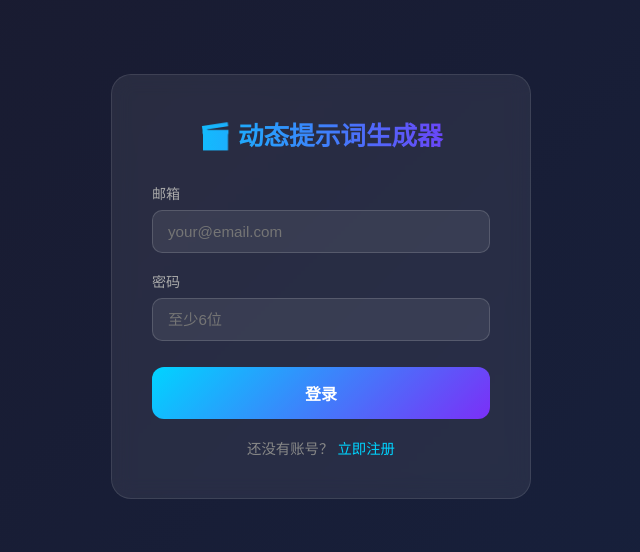
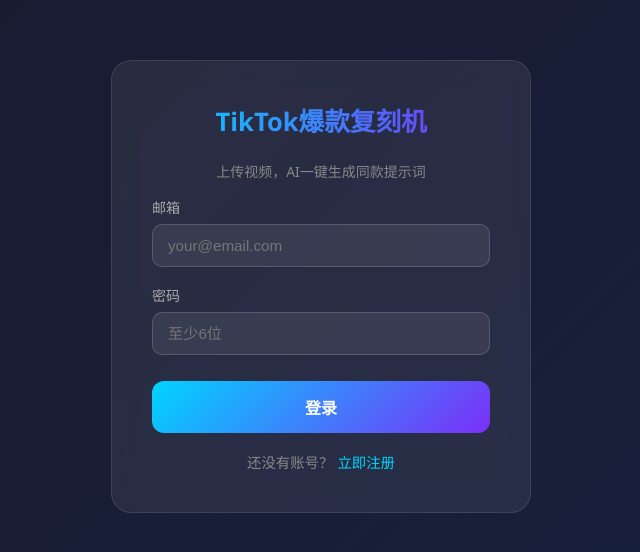
Before and after one commit to xiaozhideyizi/tts_image-to-video_prompt_imitate-pop-video, a React (Vite) app in the folder frontend/: page /login in a window 1280 px wide. Shown: the part 114-666 px from the top of the page, without its empty margins (319-959 px from the left). Built offline with nearby package versions, Linux system fonts and the light colour scheme; no server answers.

Commit message:
feat: update login page title to TikTok爆款复刻机

```diff
--- a/frontend/src/pages/LoginPage.jsx
+++ b/frontend/src/pages/LoginPage.jsx
@@ -34,7 +34,8 @@
   return (
     <div className="auth-container">
       <div className="auth-box">
-        <h2>🎬 动态提示词生成器</h2>
+        <h2>TikTok爆款复刻机</h2>
+        <p style={{textAlign:'center',color:'#888',marginTop:-8,marginBottom:16,fontSize:14}}>上传视频，AI一键生成同款提示词</p>
         {error && <div className="error-msg">{error}</div>}
         <form onSubmit={handleSubmit}>
           <div className="form-field">
```
